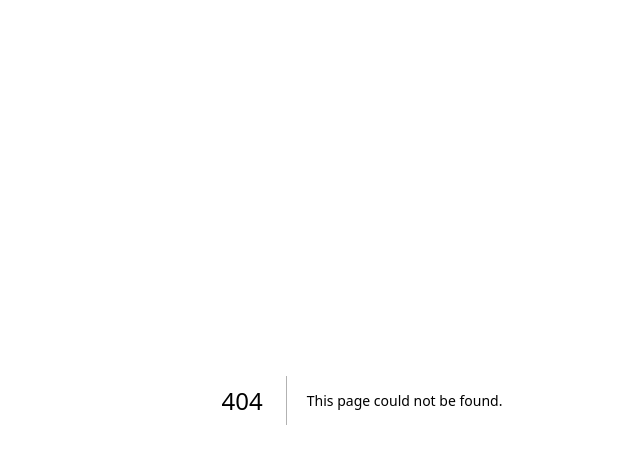
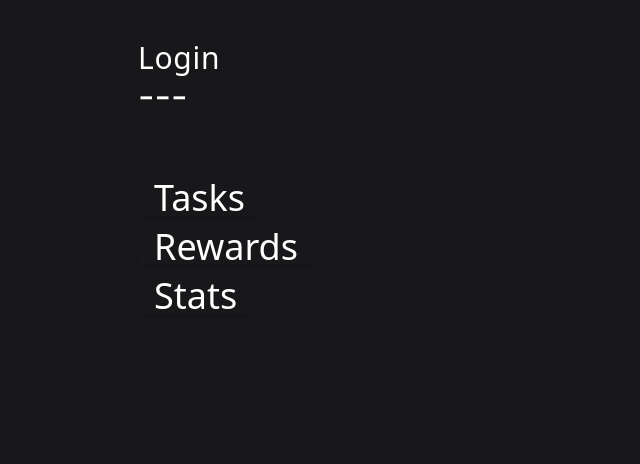
Before and after one commit to Fuitsuku/habit-tracker-2.0, a Next.js app: page /login in a window 1280 px wide. Before the commit this address had no page. Shown: the top 464 px of the page, without its empty margins (278-918 px from the left). Built offline with nearby package versions, Linux system fonts and the light colour scheme.

Commit message:
Duplicated home page to start as a baseline. Will remove elements and add text fields + buttons for the login links

```diff
--- /dev/null
+++ b/app/login/page.tsx
@@ -0,0 +1,30 @@
+//Imports start here
+import { Button } from "@/components/ui/button"
+import PageHeader from '../components/PageHeader';
+
+export default function LoginPage() {
+    return (
+        <div className="bg-zinc-900 flex justify-center h-screen p-10">
+            <div className="space-y-6 w-full max-w-md">
+                <PageHeader page_name="Login" />
+                <ul className="space-y-3 list-none">
+                    <li>
+                        <Button className="bg-zinc-900 font-sans font-thin text-white text-4xl">
+                            Tasks
+                        </Button>
+                    </li>
+                    <li>
+                        <Button className="bg-zinc-900 font-sans font-thin text-white text-4xl">
+                            Rewards
+                        </Button>
+                    </li>
+                    <li>
+                        <Button className="bg-zinc-900 font-sans font-thin text-white text-4xl">
+                            Stats
+                        </Button>
+                    </li>
+                </ul>
+            </div>
+        </div>
+    );
+}
```
